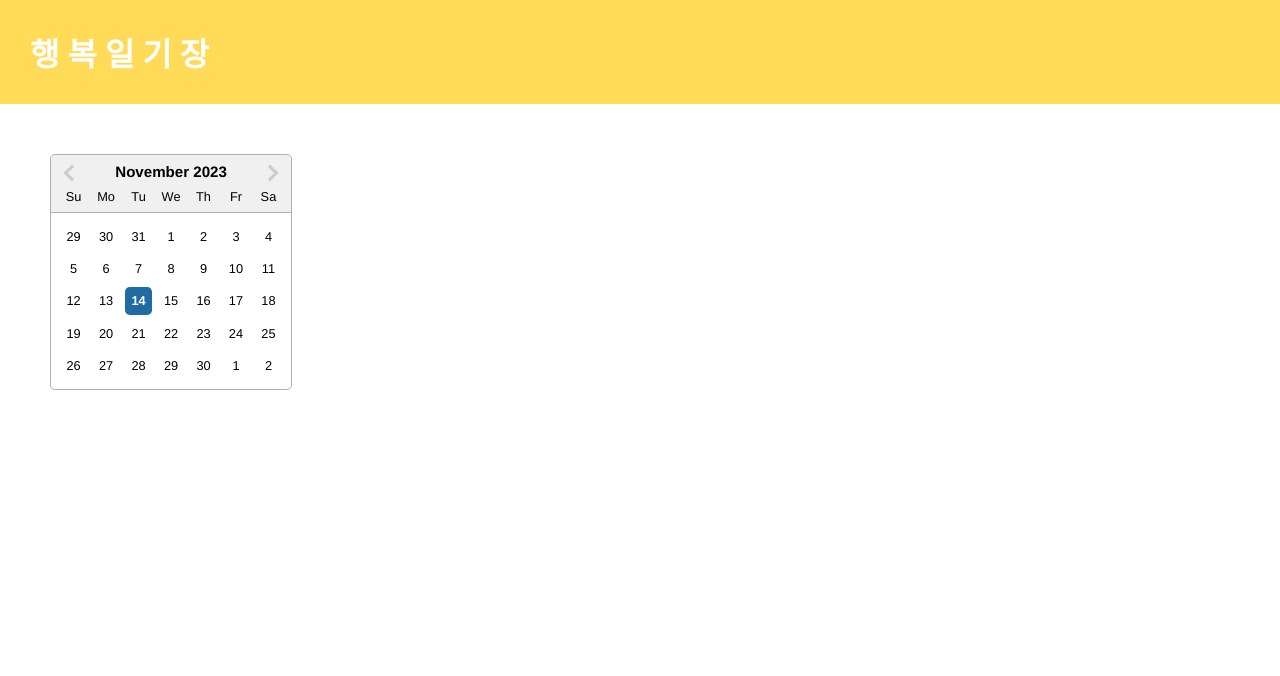
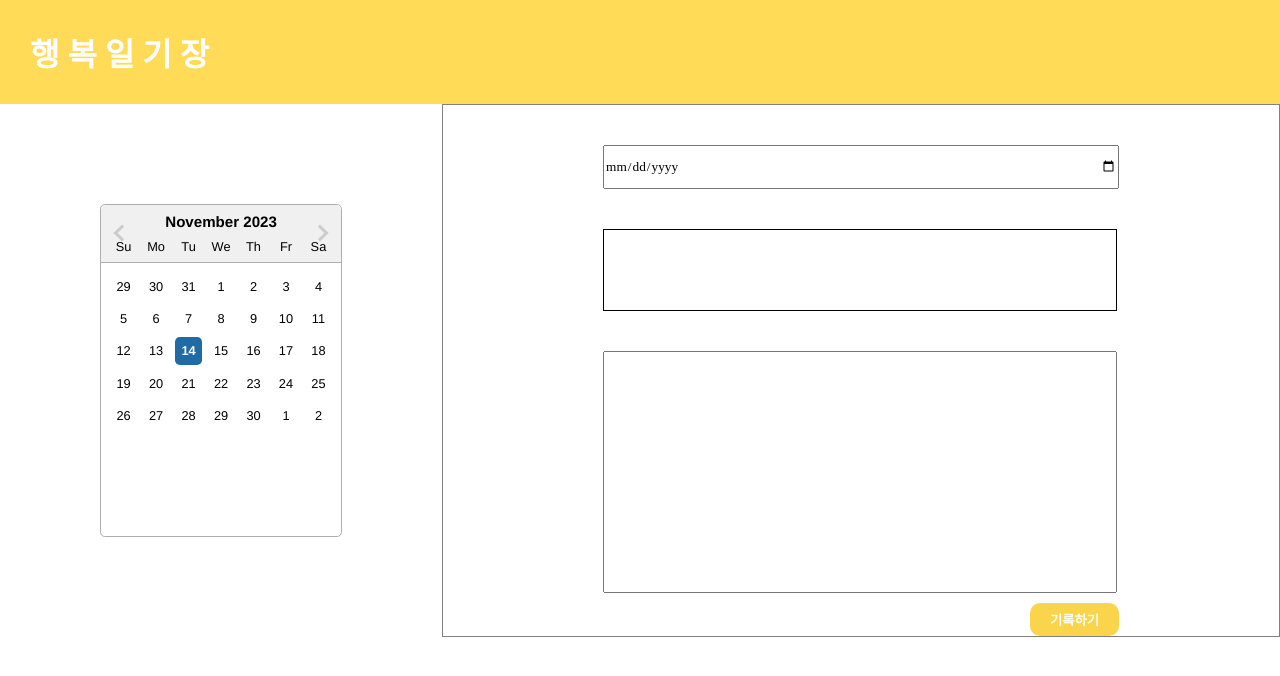
Before and after one commit to ceun2/BeHappy, a React (Create React App) app: page / in a window 1280 px wide. Shown: the top 676 px of the page. Built offline with nearby package versions, Linux system fonts and the light colour scheme.

Commit message:
trying diary form

```diff
--- a/src/App.css
+++ b/src/App.css
@@ -1,4 +1,4 @@
-.App {
+/* .App {
   text-align: center;
 }
 
@@ -35,4 +35,7 @@
   to {
     transform: rotate(360deg);
   }
+} */
+#main {
+  display: flex;
 }
--- a/src/App.js
+++ b/src/App.js
@@ -1,5 +1,6 @@
 import './App.css';
 import './components/Header';
+import Diary from './components/Diary';
 import Header from './components/Header';
 import Calendar from './components/Calendar';
 
@@ -7,7 +8,10 @@ function App() {
   return (
     <div>
       <Header></Header>
-      <Calendar></Calendar>
+      <div id="main">
+        <Calendar></Calendar>
+        <Diary></Diary>
+      </div>
     </div>
   );
 }
--- a/src/components/Calendar.css
+++ b/src/components/Calendar.css
@@ -1,3 +1,3 @@
 .calendar {
-  margin: 50px;
+  margin: 100px;
 }
--- /dev/null
+++ b/src/components/Diary.css
@@ -0,0 +1,51 @@
+* {
+  margin: 0;
+  padding: 0;
+}
+#diary {
+  flex-grow: 1;
+  display: flex;
+  align-items: center;
+  flex-direction: column;
+  justify-content: center;
+  border: 1px solid gray;
+}
+form {
+  display: flex;
+  flex-direction: column;
+}
+input {
+  width: 40vw;
+  height: 5vh;
+  font-family: 함초롬돋움;
+}
+#star {
+  width: 40vw;
+  height: 10vh;
+  border: 1px solid black;
+}
+#write {
+  width: 40vw;
+  height: 30vh;
+  resize: none;
+}
+input,
+#star,
+#write {
+  margin-top: 5vh;
+}
+button {
+  border: none;
+  color: ivory;
+  font-weight: 900;
+  box-shadow: none;
+  margin-top: 10px;
+  padding: 7px 20px;
+  align-self: flex-end;
+  border-radius: 10px;
+  font-family: 함초롬돋움;
+  background-color: #fad44a;
+}
+button:hover {
+  background-color: #f2c468;
+}
--- /dev/null
+++ b/src/components/Diary.js
@@ -0,0 +1,16 @@
+import './Diary.css';
+
+const Diary = () => {
+  return (
+    <div id="diary">
+      <form>
+        <input type="date" />
+        <div id="star"></div>
+        <textarea id="write"></textarea>
+        <button type="submit">기록하기</button>
+      </form>
+    </div>
+  );
+};
+
+export default Diary;
```
